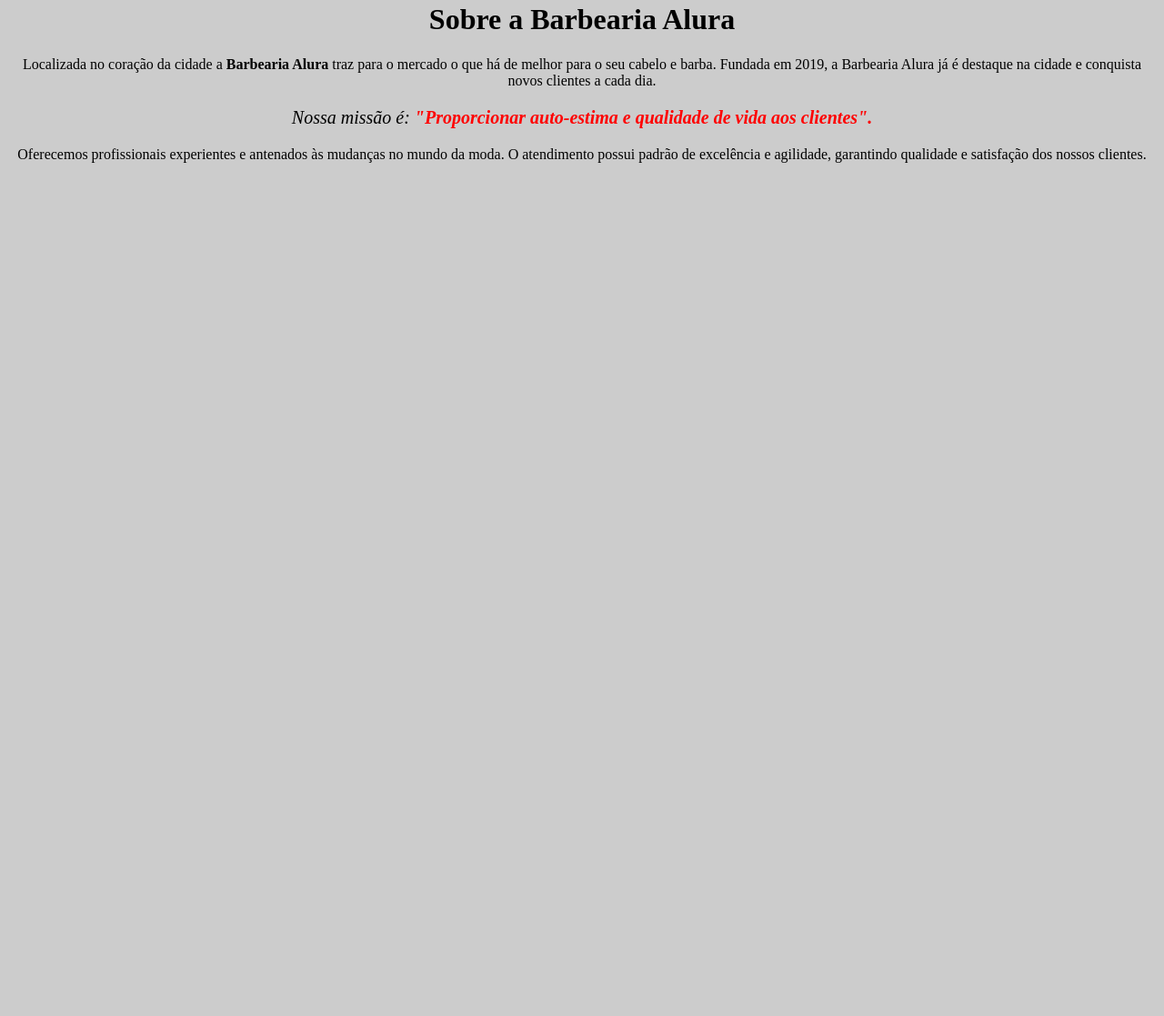
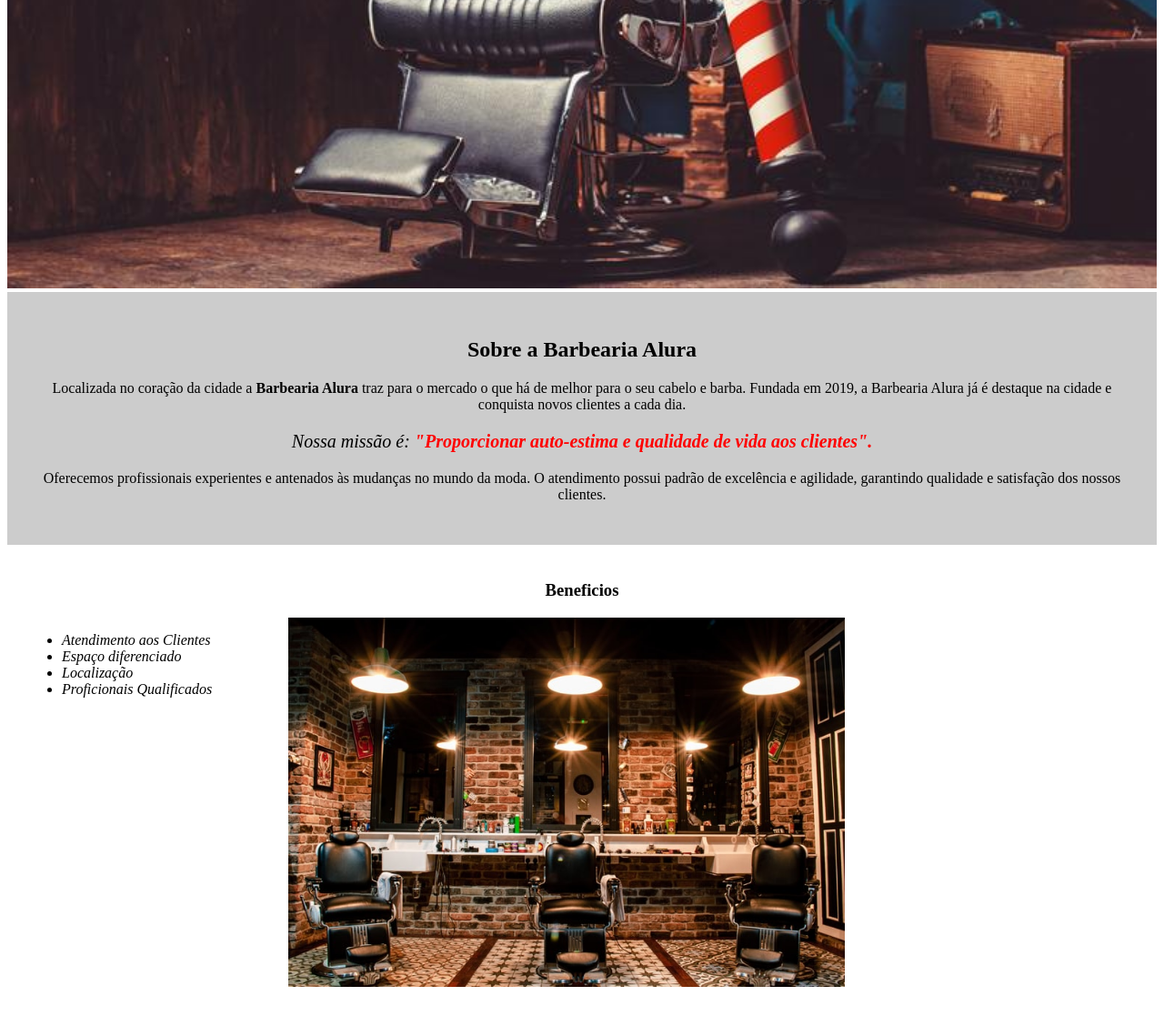
Before and after one commit to geovanacassimiro/EstudoHtml-Css, a plain HTML site: page index.html in a window 1280 px wide. Shown: the part 491-1608 px from the top of the page at 91% size. Before the commit the page ends 800 px from the top, so only its background shows below. Drawn offline with Linux system fonts and the light colour scheme.

Commit message:
ultima aula 02/07

```diff
--- a/index.html
+++ b/index.html
@@ -7,15 +7,32 @@
 
 </head>
 <body>
-    <img src="banner.jpg" >
-    <h1 >Sobre a Barbearia Alura</h1>
+   <header>
+    <h1 class="titulo-principal">Barbearia Alura</h1>
+   </header>
+    <img id="banner" src="banner.jpg" >
+    <div class="principal">
 
-    <p>Localizada no coração da cidade a <strong>Barbearia Alura</strong> traz para o mercado o que há de melhor para o seu cabelo e barba.
-    Fundada em 2019, a Barbearia Alura já é destaque na cidade e conquista novos clientes a cada dia.</p>
+        <h2 class="titulo-centralizado" >Sobre a Barbearia Alura</h2>
 
-    <p id="missao"><em>Nossa missão é: <strong> "Proporcionar auto-estima e qualidade de vida aos clientes".</strong></em></p>
+        <p>Localizada no coração da cidade a <strong>Barbearia Alura</strong> traz para o mercado o que há de melhor para o seu cabelo e barba.
+        Fundada em 2019, a Barbearia Alura já é destaque na cidade e conquista novos clientes a cada dia.</p>
 
-    <p>Oferecemos profissionais experientes e antenados às mudanças no mundo da moda.
-    O atendimento possui padrão de excelência e agilidade, garantindo qualidade e satisfação dos nossos clientes.</p>
+        <p id="missao"><em>Nossa missão é: <strong> "Proporcionar auto-estima e qualidade de vida aos clientes".</strong></em></p>
+
+        <p>Oferecemos profissionais experientes e antenados às mudanças no mundo da moda.
+        O atendimento possui padrão de excelência e agilidade, garantindo qualidade e satisfação dos nossos clientes.</p>
+    </div>
+
+    <div class="beneficios">
+        <h3 class="titulo-centralizado">Beneficios</h3>
+            <ul>
+                <li class="itens">Atendimento aos Clientes</li>
+                <li class="itens">Espaço diferenciado</li>
+                <li class="itens">Localização</li>
+                <li class="itens">Proficionais Qualificados</li>
+            </ul>
+            <img id="logo"src="salao.jpg" alt="logo">
+    </div>
 </body>
  </html>
--- a/style.css
+++ b/style.css
@@ -1,12 +1,25 @@
-body{
+
+#banner{
+    height: 50%;
+    width: 100%;
+}
+.titulo-principal{
+    text-align: center;
+}
+
+.principal{
     background: #CCCCCC;
+    padding: 30px
 }
-h1{
+
+.titulo-centralizado{
 text-align: center;
 }
+
 p {
     text-align: center;
 }
+
 #missao{
     font-size: 20px;
 }
@@ -14,3 +27,25 @@ p {
 em strong{
     color: #FF0000;
 }
+
+.itens{
+   font-style: italic;
+}
+
+.beneficios{
+    background: #ffffff;
+    padding: 20px;
+}
+
+ul{
+    display: inline-block;
+    vertical-align: top;
+    width: 20%;
+    height: 15%;
+}
+
+#logo{
+    width: 50%;
+
+
+}
```
Also changed, not shown: salao.jpg (added).
